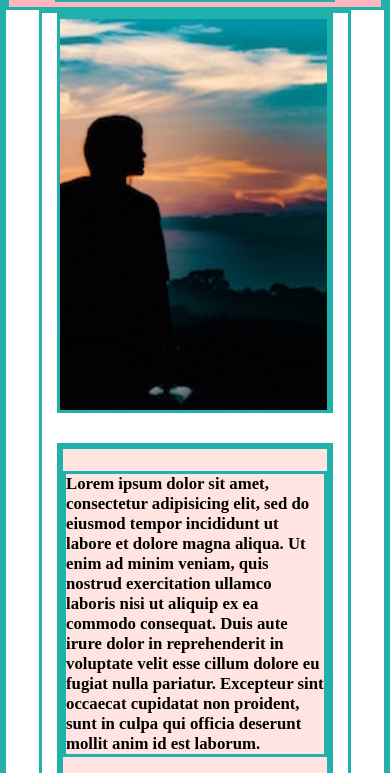
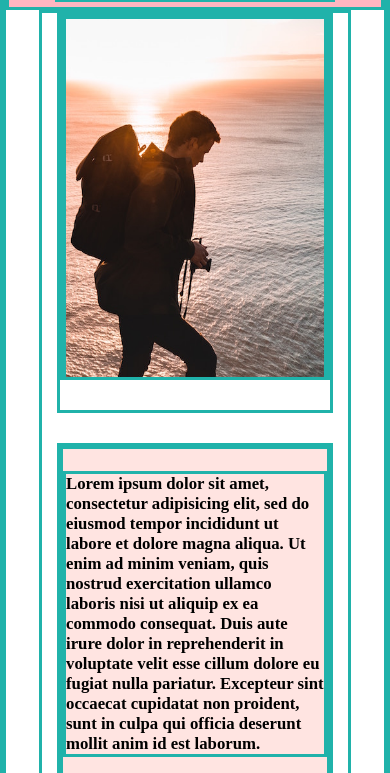
Before and after one commit to gearjosh/fluid-images-with-webpack, a website built with webpack: page src/index.html in a window 390 px wide. Shown: the part 71-844 px from the top of the page. Built offline with nearby package versions, Linux system fonts and the light colour scheme.

Commit message:
add fluid images with art direction

```diff
--- a/src/index.html
+++ b/src/index.html
@@ -12,12 +12,13 @@
     <div class="container">
       <div class="content image-container">
 
-        <img class="image"
-             srcset="assets/images/sunset-500.jpg 500w,
-                     assets/images/sunset-1000.jpg 1000w,
-                     assets/images/sunset.jpg 2000w"
-             src="assets/images/sunset.jpg"
-             alt="a pretty sunset">
+        <picture class="content image-container">
+          <source media="(max-width: 600px)" srcset="./assets/images/sunset-mobile-500.jpg">
+          <source media="(max-width: 950px)" srcset="./assets/images/sunset-tablet-1000.jpg">
+          <img class="image"
+          src="./assets/images/sunset.jpg"
+          alt="a pretty sunset">
+    </picture>
 
     </div>
       <div class="content-grid">
--- a/src/sass/styles.scss
+++ b/src/sass/styles.scss
@@ -106,10 +106,9 @@ body {
 
 @media screen and (max-width: 950px) {
   .image-container {
-    height: 500px;
-    align-items: flex-end;
+    height: auto;
     img {
-      width: 850px;
+      width: 100%;
     }
   }
 
@@ -133,10 +132,10 @@ body {
 
 @media screen and (max-width: 550px) {
   .image-container {
-    align-items: flex-end;
+    justify-content: center;
     height: 400px;
     img {
-      width: 750px;
+      width: 100%;
     }
   }
 
```
Also changed, not shown: src/assets/images/sunset-mobile-500.jpg (added), src/assets/images/sunset-tablet-1000.jpg (added).
